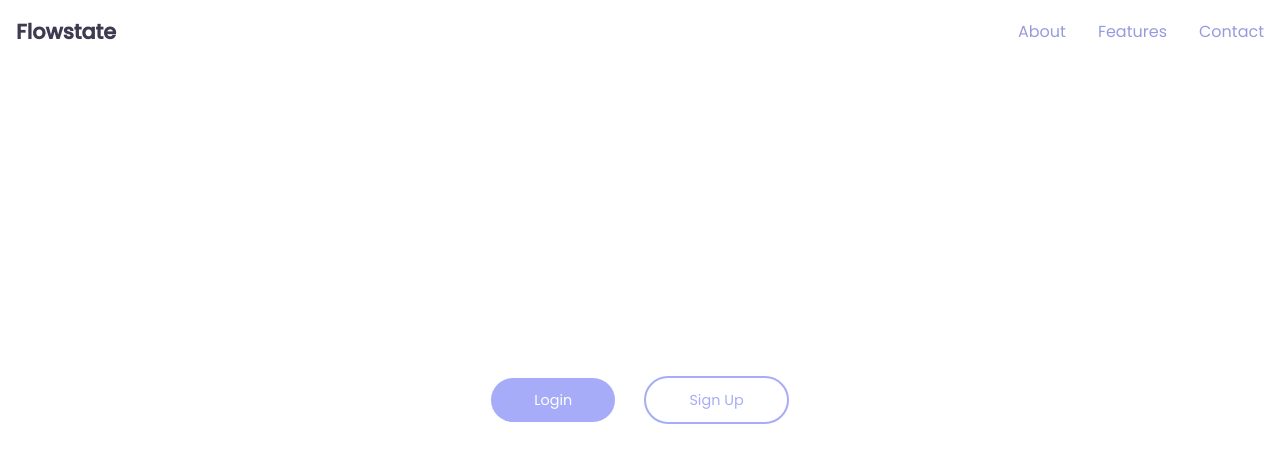
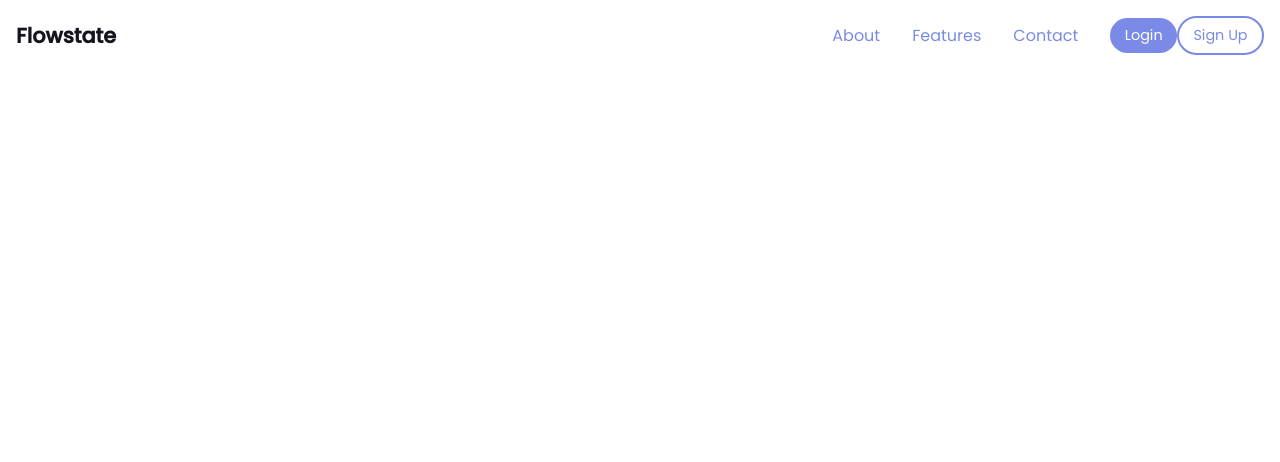
Before and after one commit to mei-lu/flowstate, a React (Create React App) app: page / in a window 1280 px wide. Shown: the top 462 px of the page. Built offline with nearby package versions, Linux system fonts and the light colour scheme; no server answers.

Commit message:
Styling and establish global color css vars

```diff
--- a/src/App.css
+++ b/src/App.css
@@ -5,6 +5,7 @@
 @import './style/Auth.css';
 @import './style/Assets.css';
 @import './style/Landing.css';
+@import './style/CommonVars.css';
 
 body > #root > div {
   height: 100vh;
@@ -17,7 +18,7 @@ body > #root > div {
   height: 100%;
   width: 100%;
   font-family: 'Poppins', sans-serif;
-  color: rgb(64, 58, 80);
+  color: var(--body-text-color);
   min-height: 100vh;
   display: flex;
   align-items: center;
@@ -44,7 +45,7 @@ h2 {
 }
 
 a {
-  color: rgb(150, 155, 223);
+  color:  var(--main-color);
   text-decoration: none;
 }
 
--- a/src/components/assets/OutlinedButton.jsx
+++ b/src/components/assets/OutlinedButton.jsx
@@ -1,7 +1,7 @@
 import React from 'react';
 
 const OutlinedButton = (props) => {
-    return <button className='outlined-button'>{props.name}</button>
+    return <button className={`outlined-button ${props.style}`}>{props.name}</button>
 }
 
 export default OutlinedButton;
--- a/src/components/assets/SolidButton.jsx
+++ b/src/components/assets/SolidButton.jsx
@@ -1,7 +1,7 @@
 import React from 'react';
 
 const SolidButton = (props) => {
-    return <button className='solid-button'>{props.name}</button>
+    return <button className={`solid-button ${props.style}`}>{props.name}</button>
 }
 
 export default SolidButton;
--- a/src/components/navigation/PublicNav.jsx
+++ b/src/components/navigation/PublicNav.jsx
@@ -1,5 +1,7 @@
 import React from 'react';
 import Logo from '../Logo';
+import SolidButton from '../assets/SolidButton';
+import OutlinedButton from '../assets/OutlinedButton';
 import { Link } from 'react-router-dom';
 
 const PublicNav = (props) => {
@@ -10,6 +12,10 @@ const PublicNav = (props) => {
                 <div className='landing-nav-labels'><Link to='/about'>About</Link></div>
                 <div className='landing-nav-labels'><Link to='/features'>Features</Link></div>
                 <div className='landing-nav-labels'><Link to='/contact'>Contact</Link></div>
+                <div className='landing-nav-labels'>
+                    <Link to='/login'><SolidButton name='Login' style='landing-nav-button' /></Link>
+                    <Link to='/signup'><OutlinedButton name='Sign Up' style='landing-nav-button' /></Link>
+                </div>
             </div>
         </div>
     );
--- a/src/pages/Landing.jsx
+++ b/src/pages/Landing.jsx
@@ -1,15 +1,13 @@
 import React from 'react';
 import { Link } from 'react-router-dom';
-import Logo from '../components/Logo';
 import SolidButton from '../components/assets/SolidButton';
 import OutlinedButton from '../components/assets/OutlinedButton';
 import PublicNav from '../components/navigation/PublicNav';
+// import Illust1 from '../img/landing/'
 
 function Landing() {
     return <div>
         <PublicNav />
-        <Link to='/login'><SolidButton name='Login' color='solid-button-one' /></Link>
-        <Link to='/signup'><OutlinedButton name='Sign Up' color='solid-button-two' /></Link>
     </div>
 }
 export default Landing;
--- a/src/style/Assets.css
+++ b/src/style/Assets.css
@@ -1,3 +1,4 @@
+@import './CommonVars.css';
 /* Styles for common assets */
 
 /* Buttons */
@@ -8,7 +9,7 @@
     padding: .8em 3em;
     outline: none;
     border: none;
-    background-color: rgb(167, 172, 248);
+    background-color: var(--main-color);
     color: #fff;
     font-family: 'Poppins', sans-serif;
     font-size: .9em;
@@ -20,9 +21,9 @@
     margin: 1em;
     padding: .8em 3em;
     outline: none;
-    border: 2px solid rgb(167, 172, 248);
+    border: 2px solid var(--main-color);
     background-color: #fff;
-    color: rgb(167, 172, 248);
+    color: var(--main-color);
     font-family: 'Poppins', sans-serif;
     font-size: .9em;
   }
@@ -51,3 +52,30 @@
       font-weight: 700;
       font-size: 1.3rem;
   }
+
+  /* Public Nav Bar */
+  .landing-nav {
+    position: fixed;
+    padding: 1rem;
+    box-sizing: border-box;
+    display: flex;
+    align-items: center;
+    justify-content: space-between;
+    width: 100%;
+    top: 0;
+    left: 0;
+}
+
+.landing-nav-labels-wrapper {
+    display: flex;
+    align-items: center;
+}
+
+.landing-nav-labels {
+    margin-left: 2rem;
+}
+
+.landing-nav-button {
+    margin: 0;
+    padding: .5em 1em;
+}
--- /dev/null
+++ b/src/style/CommonVars.css
@@ -0,0 +1,4 @@
+:root {
+    --main-color: rgb(122, 138, 230);
+    --body-text-color: rgb(21, 20, 31);
+}
--- a/src/style/Landing.css
+++ b/src/style/Landing.css
@@ -1,20 +1 @@
 /* Styles for Landing page */
-
-.landing-nav {
-    position: fixed;
-    padding: 1rem;
-    box-sizing: border-box;
-    display: flex;
-    align-items: center;
-    justify-content: space-between;
-    width: 100%;
-    top: 0;
-    left: 0;
-}
-.landing-nav-labels-wrapper {
-    display: flex;
-}
-
-.landing-nav-labels {
-    margin-left: 2rem;
-}
--- a/src/style/Tasks.css
+++ b/src/style/Tasks.css
@@ -1,5 +1,4 @@
 /* Kanban */
-
 .task-card {
     font-weight: bolder;
   }
```
